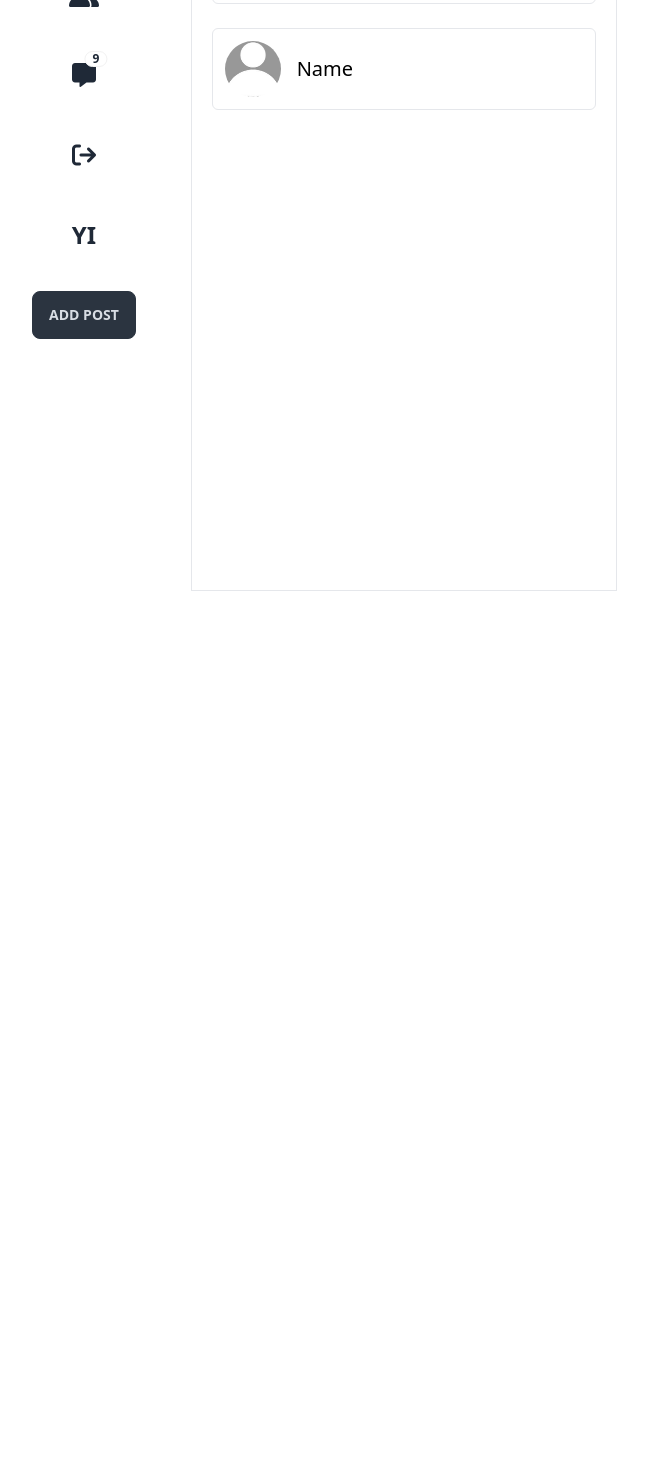
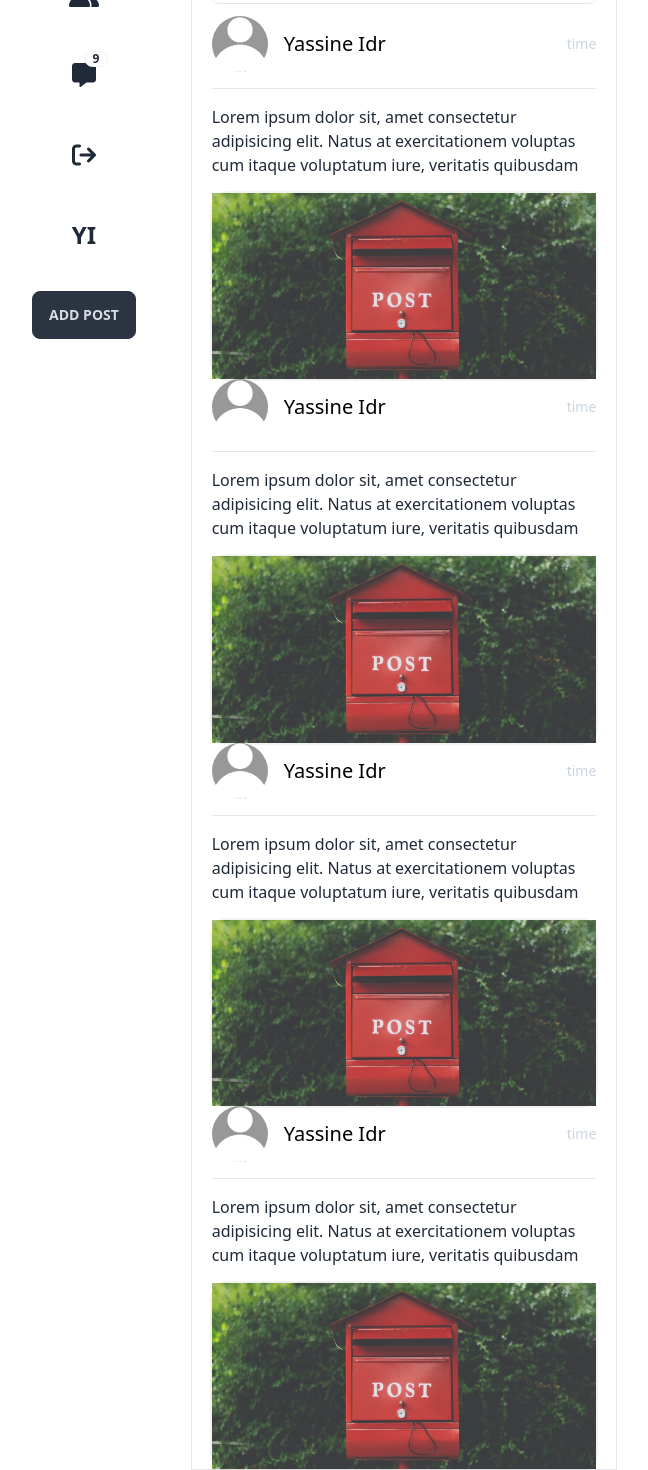
Before and after one commit to XCloneProject/XClone, a Vue app in the folder client/: page /home in a window 1280 px wide. Shown: the part 209-1679 px from the top of the page, without its empty margins (236-884 px from the left). Before the commit the page ends 800 px from the top, so only its background shows below. Built offline with nearby package versions, Linux system fonts and the light colour scheme; sample sign-in values are in the browser's storage.

Commit message:
Posts added

```diff
--- a/client/src/components/PostComp.vue
+++ b/client/src/components/PostComp.vue
@@ -1,13 +1,89 @@
 <template>
   <div class=" flex flex-col gap-4 w-full">
+    <!-- Profile -->
     <div class="flex flex-row gap-4 items-center">
-        <div class="avatar">
+        <div class="avatar  cursor-pointer">
             <div class="w-14 rounded-full">
                 <img src="../assets/Profile.jpg"/>
             </div>
         </div>
-        <p class="text-xl text-center text-black">Name</p>
+        <p class="text-xl text-black">Yassine Idr</p>
+        <p class="flex-1 text-right text-sm text-slate-300 ">time</p>
+    </div>
+    <hr>
+    <!-- Caption -->
+    <div>
+      <p>Lorem ipsum dolor sit, amet consectetur adipisicing elit. Natus at exercitationem voluptas cum itaque voluptatum iure, veritatis quibusdam </p>
+    </div>
+    <!-- Photo -->
+    <div class="card w-full glass">
+      <img src="../assets/post-test.jpg" alt="">
+    </div>
 
+  </div>
+  <div class=" flex flex-col gap-4 w-full">
+    <!-- Profile -->
+    <div class="flex flex-row gap-4 items-center">
+        <div class="avatar  cursor-pointer">
+            <div class="w-14 rounded-full">
+                <img src="../assets/Profile.jpg"/>
+            </div>
+        </div>
+        <p class="text-xl text-black">Yassine Idr</p>
+        <p class="flex-1 text-right text-sm text-slate-300 ">time</p>
+    </div>
+    <hr>
+    <!-- Caption -->
+    <div>
+      <p>Lorem ipsum dolor sit, amet consectetur adipisicing elit. Natus at exercitationem voluptas cum itaque voluptatum iure, veritatis quibusdam </p>
+    </div>
+    <!-- Photo -->
+    <div class="card w-full glass">
+      <img src="../assets/post-test.jpg" alt="">
+    </div>
+
+  </div>
+  <div class=" flex flex-col gap-4 w-full">
+    <!-- Profile -->
+    <div class="flex flex-row gap-4 items-center">
+        <div class="avatar  cursor-pointer">
+            <div class="w-14 rounded-full">
+                <img src="../assets/Profile.jpg"/>
+            </div>
+        </div>
+        <p class="text-xl text-black">Yassine Idr</p>
+        <p class="flex-1 text-right text-sm text-slate-300 ">time</p>
+    </div>
+    <hr>
+    <!-- Caption -->
+    <div>
+      <p>Lorem ipsum dolor sit, amet consectetur adipisicing elit. Natus at exercitationem voluptas cum itaque voluptatum iure, veritatis quibusdam </p>
+    </div>
+    <!-- Photo -->
+    <div class="card w-full glass">
+      <img src="../assets/post-test.jpg" alt="">
+    </div>
+
+  </div>
+  <div class=" flex flex-col gap-4 w-full">
+    <!-- Profile -->
+    <div class="flex flex-row gap-4 items-center">
+        <div class="avatar  cursor-pointer">
+            <div class="w-14 rounded-full">
+                <img src="../assets/Profile.jpg"/>
+            </div>
+        </div>
+        <p class="text-xl text-black">Yassine Idr</p>
+        <p class="flex-1 text-right text-sm text-slate-300 ">time</p>
+    </div>
+    <hr>
+    <!-- Caption -->
+    <div>
+      <p>Lorem ipsum dolor sit, amet consectetur adipisicing elit. Natus at exercitationem voluptas cum itaque voluptatum iure, veritatis quibusdam </p>
+    </div>
+    <!-- Photo -->
+    <div class="card w-full glass">
+      <img src="../assets/post-test.jpg" alt="">
     </div>
 
   </div>
--- a/client/src/components/SideBar.vue
+++ b/client/src/components/SideBar.vue
@@ -4,7 +4,7 @@
     </div>
     <div class="col-span-1">
       <div class="flex flex-col gap-8 items-center">
-        <div class=" justify-center mt-5 lg:tooltip" data-tip="hello">
+        <div class=" justify-center mt-5">
           <RouterLink :to="{ name: 'home' }">
             <a class="btn btn-ghost normal-case text-2xl font-bold">XClone</a>
           </RouterLink>
```
Also changed, not shown: client/src/assets/post-test.jpg (added).
